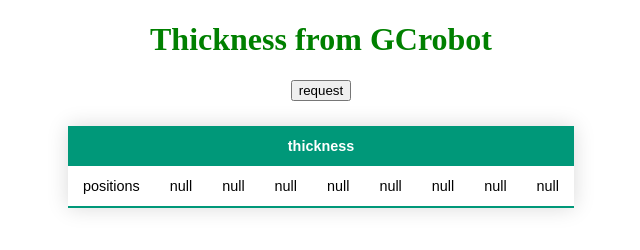
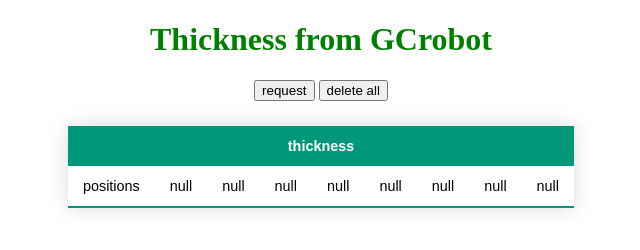
Before and after one commit to imamorn/gcrobotwebclient, a plain HTML site: page index.html in a window 1280 px wide. Shown: the whole page, without its empty margins (319-959 px from the left). Drawn offline with nearby package versions, Linux system fonts and the light colour scheme.

Commit message:
Update index.html

```diff
--- a/index.html
+++ b/index.html
@@ -17,6 +17,9 @@
 
 	<button onclick="thickness()">
 		request
+	</button>
+	<button onclick="deleteALL()">
+		delete all
 	</button>
 
 <table class="styled-table" id="myTable">
```
